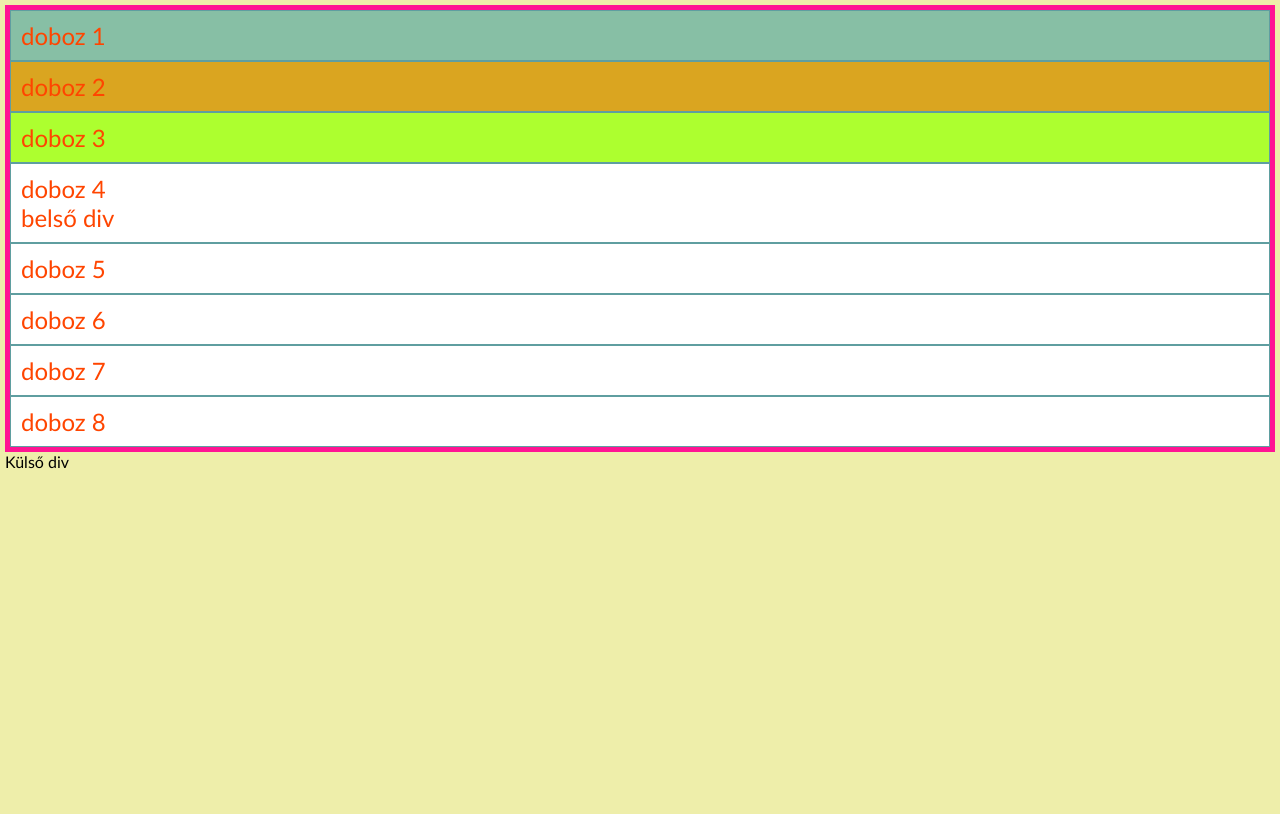
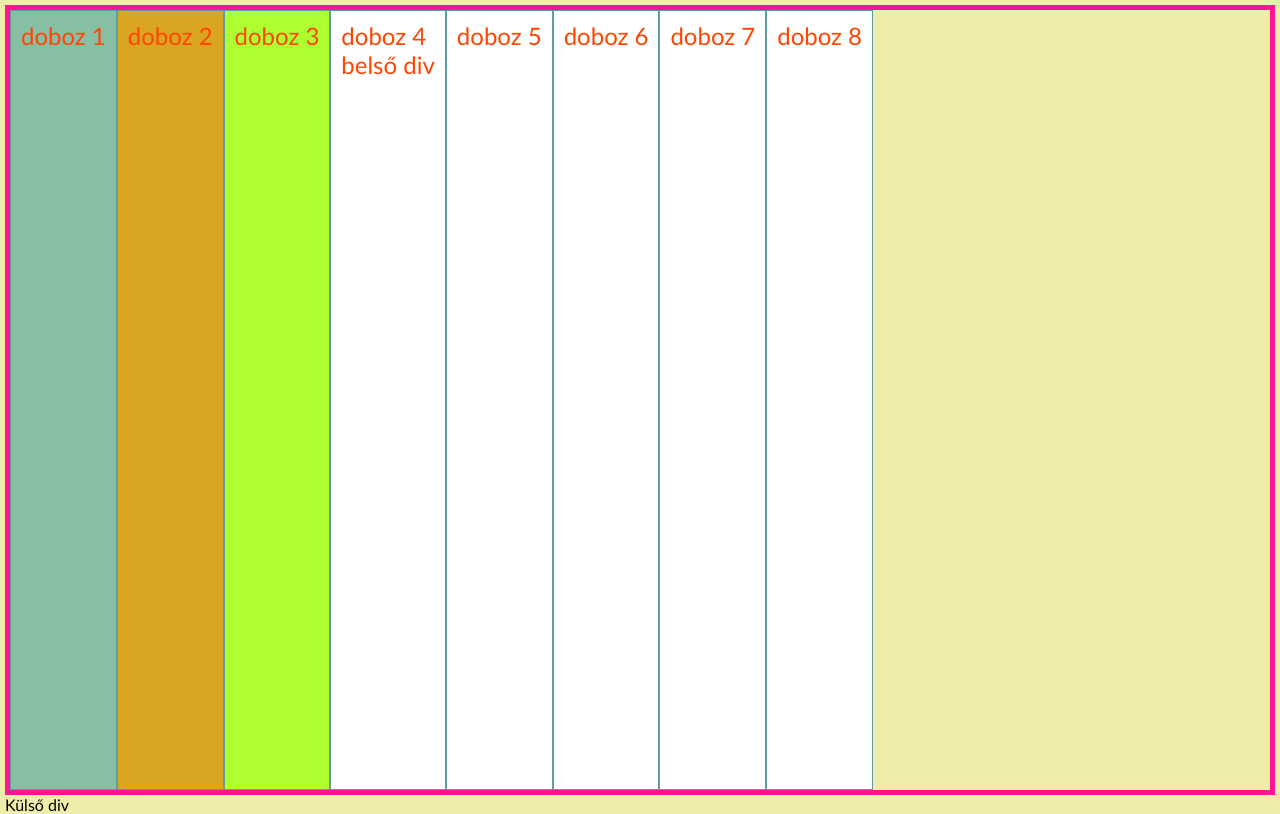
Before and after one commit to KisNorbi1985/2023.03.29-flex, a plain HTML site: page index.html in a window 1280 px wide. Drawn offline with Linux system fonts and the light colour scheme.

Commit message:
flex-direction, flex-wrap

```diff
--- a/index.html
+++ b/index.html
@@ -4,6 +4,30 @@
     <meta charset="UTF-8">
     <meta name="viewport" content="width=device-width, initial-scale=1.0">
     <link rel="stylesheet" href="style.css">
+    <style>
+        html, body{
+            height: 100%;
+        }
+        .container{
+            height: 100%;
+            /*flex*/
+            display: flex;
+            flex-direction: row;
+            flex-wrap: wrap;
+        }
+        .container > div{
+
+        }
+        .container > div:nth-child(1){
+
+        }
+        .container > div:nth-child(2){
+
+        }
+        .container > div:nth-child(3){
+
+        }
+    </style>
     <title>Flex</title>
 </head>
 <body>
```
